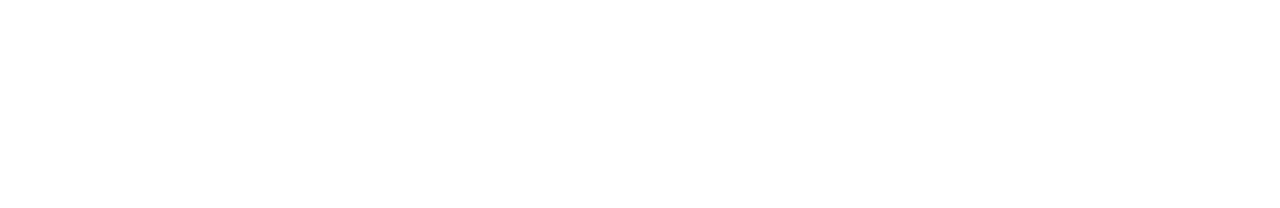
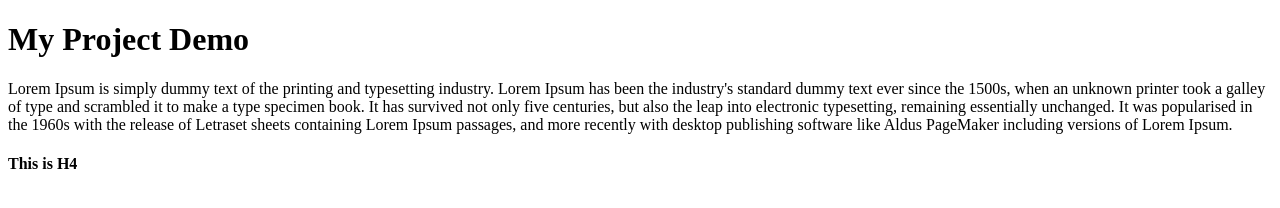
Before and after one commit to eddyfranc/Project1, a plain HTML site: page index.html in a window 1280 px wide. Drawn offline with Linux system fonts and the light colour scheme.

Commit message:
add index file

```diff
--- a/index.html
+++ b/index.html
@@ -1,11 +1,24 @@
 <!DOCTYPE html>
 <html lang="en">
-<head>
-    <meta charset="UTF-8">
-    <meta name="viewport" content="width=device-width, initial-scale=1.0">
+  <head>
+    <meta charset="UTF-8" />
+    <meta name="viewport" content="width=device-width, initial-scale=1.0" />
     <title>Eddy</title>
-</head>
-<body>
-
-</body>
+    <link rel="stylesheet" href="style.css">
+  </head>
+  <body>
+    <h1>My Project Demo</h1>
+    <p>
+      Lorem Ipsum is simply dummy text of the printing and typesetting industry.
+      Lorem Ipsum has been the industry's standard dummy text ever since the
+      1500s, when an unknown printer took a galley of type and scrambled it to
+      make a type specimen book. It has survived not only five centuries, but
+      also the leap into electronic typesetting, remaining essentially
+      unchanged. It was popularised in the 1960s with the release of Letraset
+      sheets containing Lorem Ipsum passages, and more recently with desktop
+      publishing software like Aldus PageMaker including versions of Lorem
+      Ipsum.
+    </p>
+    <h4>This is H4</h4>
+  </body>
 </html>
```
Also changed, not shown: style.css (added).
